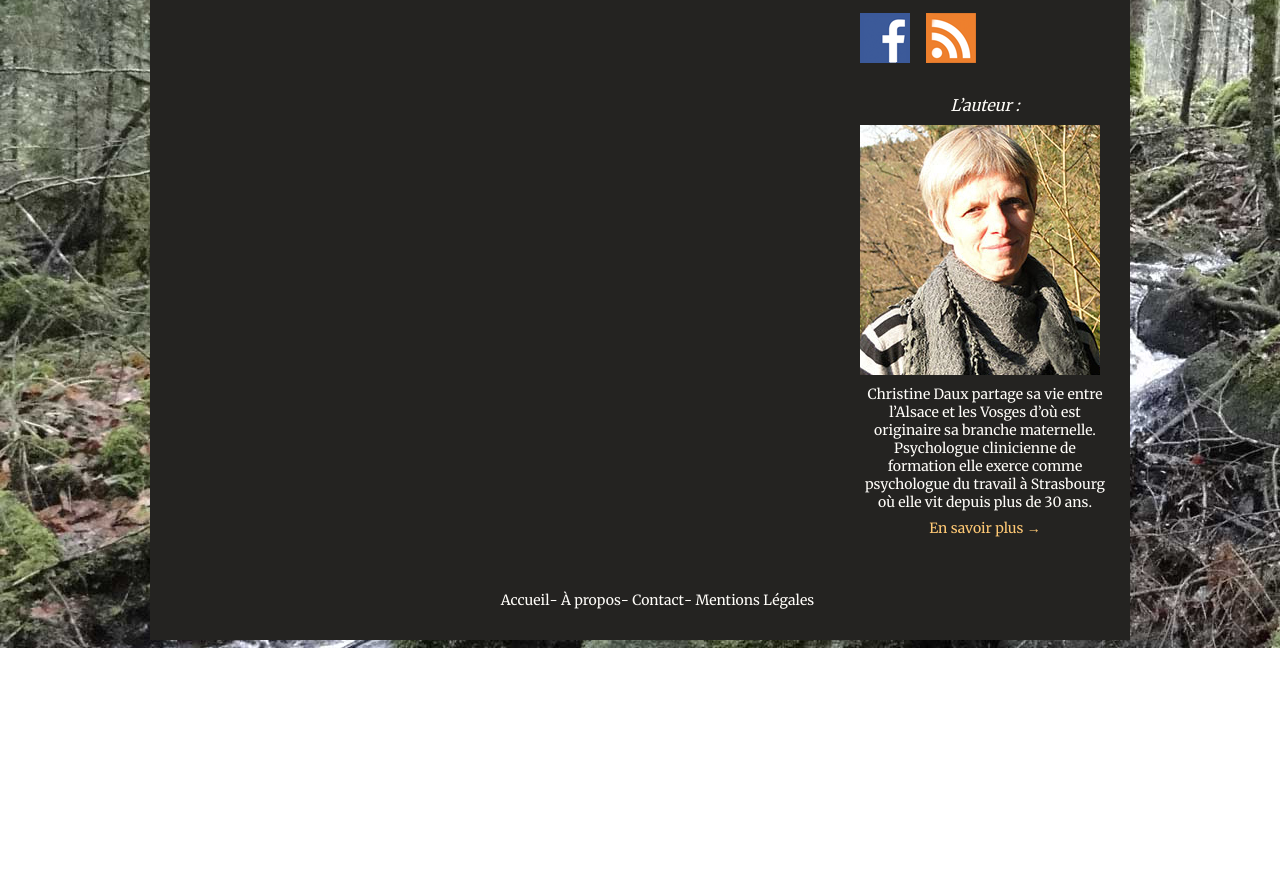
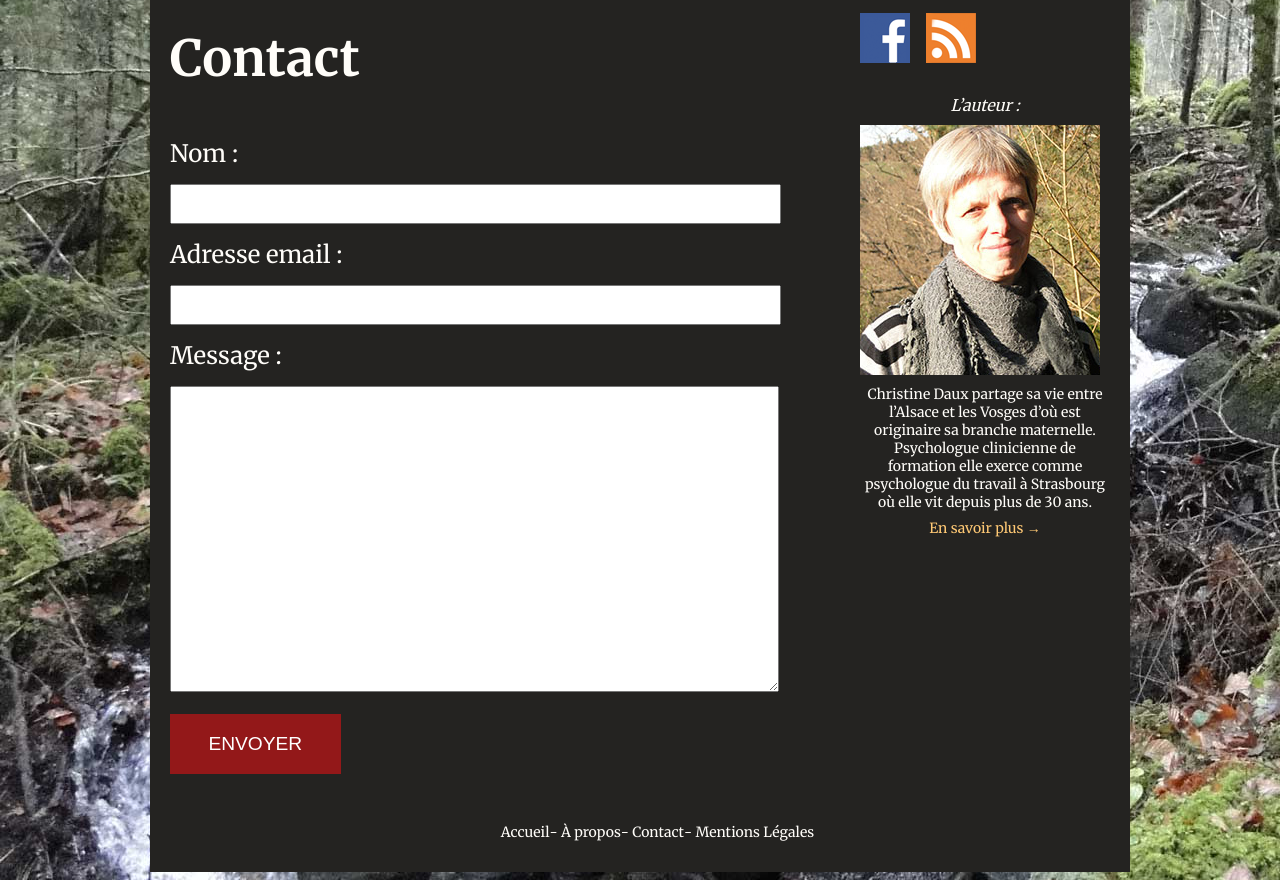
Before and after one commit to palisir/histoiresdaux, a Next.js app: page /contact in a window 1280 px wide. Shown: the part 320-1200 px from the top of the page. Before the commit the page ends 968 px from the top, so only its background shows below. Built offline with nearby package versions, Linux system fonts and the light colour scheme; no server answers.

Commit message:
form template update

```diff
--- /dev/null
+++ b/app/contact/page.tsx
@@ -0,0 +1,39 @@
+"use client";
+
+export default function ContactForm() {
+  const [state, handleSubmit] = useForm(
+    process.env.VITE_FORMSPREE_CONTACT_FORM_ID
+  );
+
+  if (state.succeeded) {
+    return <p>Thanks for your submission!</p>;
+  }
+
+  return (
+    <>
+      <h1>Contact</h1>
+      <div className="contact-form-wrapper">
+        <form onSubmit={handleSubmit}>
+          <label htmlFor="name">Nom :</label>
+          <input id="name" type="text" name="name" />
+          <ValidationError prefix="Email" field="email" errors={state.errors} />
+          <label htmlFor="email">Adresse email :</label>
+          <input id="email" type="email" name="email" />
+          <label htmlFor="message">Message :</label>
+          <textarea id="message" name="message" />
+          <ValidationError
+            prefix="Message"
+            field="message"
+            errors={state.errors}
+          />
+          <button type="submit" disabled={state.submitting}>
+            Envoyer
+          </button>
+          <ValidationError errors={state.errors} />
+        </form>
+      </div>
+    </>
+  );
+}
+
+import { useForm, ValidationError } from "@formspree/react";
--- a/app/css/layout.css
+++ b/app/css/layout.css
@@ -191,7 +191,6 @@
 
 #comment,
 #author,
-#email,
 #url {
   width: 640px;
   font-size: 14px;
@@ -229,33 +228,27 @@
   font-size: 14px;
 }
 
-
 /*page Contact */
-.wpcf7-form p {
+.contact-form-wrapper {
+  margin-top: 2em;
   font-size: 24px;
+  input:not([type="submit"]),
+  textarea {
+    width: 90%;
+    height: 34px;
+    margin: 15px 0;
   }
-
-.wpcf7-form-control {
-  width: 380px;
-  height: 34px;
-  margin-top: 15px;
+  textarea {
+    min-height: 300px;
   }
-
-.wpcf7-textarea {
-  width: 557px;
-  height: 126px;
-}
-
-.wpcf7-submit {
-  margin: 0;
-  font-size: 15px;
-  font-weight: 300;
+  button[type="submit"] {
+    font-size: 0.8em;
     color: #ffffff;
     background-color: #931819;
-  width: 89px;
-  padding: 0 5px;
+    padding: 1em 2em;
     border: none;
     text-transform: uppercase;
+  }
 }
 
 /*footer*/
@@ -710,19 +703,16 @@
     margin: 17px 0;
   }
 
-  .wpcf7-form-control {
+  .contact-form-wrapper {
+    input:not([type="submit"]),
+    text-area {
       width: 90%;
       height: 49px;
       margin-top: 17px;
       font-size: 22px;
       padding: 6px;
     }
-
-  .page-id-5 .entry-content p textarea {
-    height: auto;
-  }
-
-  .wpcf7-submit {
+    button[type="submit"] {
       background-color: #931819;
       color: #ffffff;
       text-transform: uppercase;
@@ -731,3 +721,8 @@
       border-style: none;
     }
   }
+
+  .page-id-5 .entry-content p textarea {
+    height: auto;
+  }
+}
--- a/package.json
+++ b/package.json
@@ -12,6 +12,7 @@
     "@contentful/rich-text-plain-text-renderer": "^17.0.0",
     "@contentful/rich-text-react-renderer": "^15.17.1",
     "@contentful/rich-text-types": "^16.2.1",
+    "@formspree/react": "^2.5.1",
     "contentful": "latest",
     "next": "latest",
     "react": "^18.2.0",
```
Also changed, not shown: 2 other files (tests, documents, lock files or other folders). Lines whose indentation alone changed are shown as unchanged.
